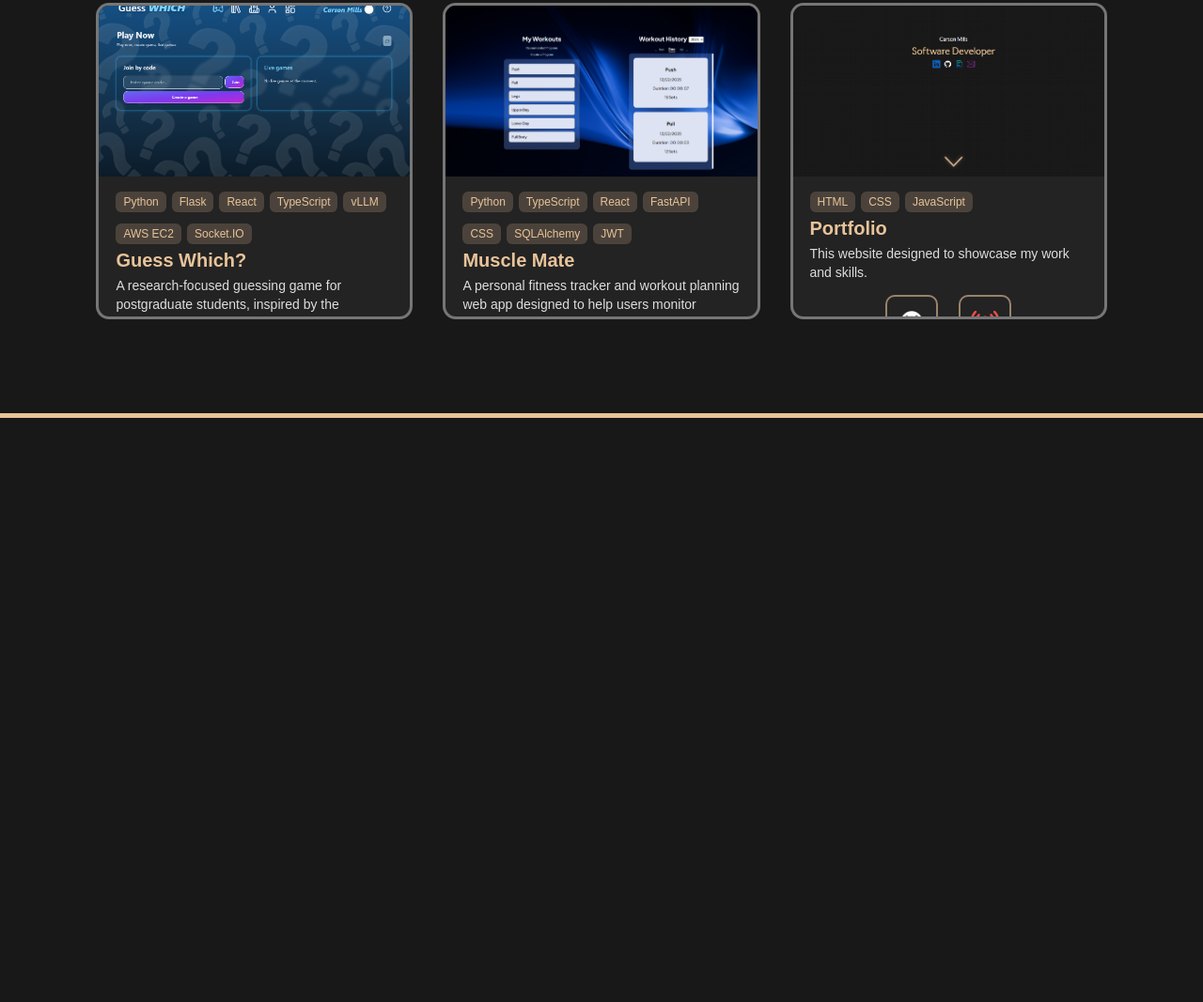
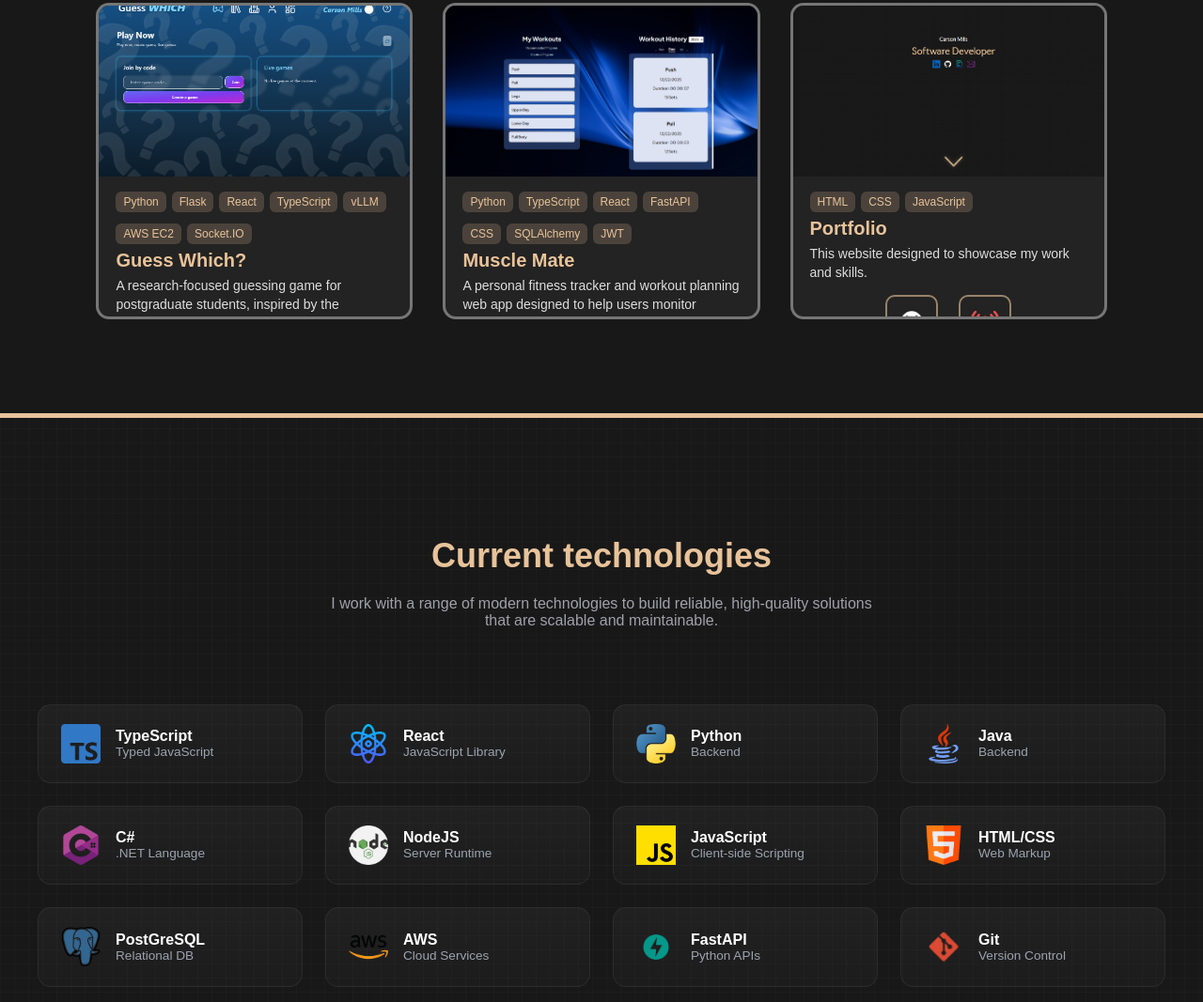
Before and after one commit to cmil394/dev-portfolio, a plain HTML site: page index.html in a window 1280 px wide. Shown: the part 1029-2096 px from the top of the page at 94% size. Before the commit the page ends 1474 px from the top, so only its background shows below. Drawn offline with Linux system fonts and the light colour scheme; a web font is replaced by a local one.

Commit message:
Skills section

```diff
--- a/index.html
+++ b/index.html
@@ -63,7 +63,7 @@
     </section>
 
     <section id="projects" class="projects">
-      <h2 class="section-title">Projects</h2>
+      <h2 class="section-title-projects">Projects</h2>
 
       <div class="projects-grid">
         <div class="project-card">
@@ -170,5 +170,112 @@
         </div>
       </div>
     </section>
+    <section class="skills">
+      <div class="skills-header">
+        <h2 class="section-title-skills">Current technologies</h2>
+        <p class="section-subtitle">
+          I work with a range of modern technologies to build reliable,
+          high-quality solutions that are scalable and maintainable.
+        </p>
+      </div>
+
+      <div class="skills-grid">
+        <div class="skill-card">
+          <img src="assests/images/skills/typescript.png" alt="TypeScript" />
+          <div>
+            <h3>TypeScript</h3>
+            <p>Typed JavaScript</p>
+          </div>
+        </div>
+
+        <div class="skill-card">
+          <img src="assests/images/skills/react.png" alt="React" />
+          <div>
+            <h3>React</h3>
+            <p>JavaScript Library</p>
+          </div>
+        </div>
+
+        <div class="skill-card">
+          <img src="assests/images/skills/python.png" alt="Python" />
+          <div>
+            <h3>Python</h3>
+            <p>Backend</p>
+          </div>
+        </div>
+
+        <div class="skill-card">
+          <img src="assests/images/skills/java.png" alt="Java" />
+          <div>
+            <h3>Java</h3>
+            <p>Backend</p>
+          </div>
+        </div>
+
+        <div class="skill-card">
+          <img src="assests/images/skills/csharp.png" alt="C#" />
+          <div>
+            <h3>C#</h3>
+            <p>.NET Language</p>
+          </div>
+        </div>
+
+        <div class="skill-card">
+          <img src="assests/images/skills/nodejs.png" alt="NodeJS" />
+          <div>
+            <h3>NodeJS</h3>
+            <p>Server Runtime</p>
+          </div>
+        </div>
+
+        <div class="skill-card">
+          <img src="assests/images/skills/js.png" alt="JavaScript" />
+          <div>
+            <h3>JavaScript</h3>
+            <p>Client-side Scripting</p>
+          </div>
+        </div>
+
+        <div class="skill-card">
+          <img src="assests/images/skills/html.png" alt="HTML/CSS" />
+          <div>
+            <h3>HTML/CSS</h3>
+            <p>Web Markup</p>
+          </div>
+        </div>
+
+        <div class="skill-card">
+          <img src="assests/images/skills/postgre.png" alt="PostgreSQL" />
+          <div>
+            <h3>PostGreSQL</h3>
+            <p>Relational DB</p>
+          </div>
+        </div>
+
+        <div class="skill-card">
+          <img src="assests/images/skills/aws.png" alt="AWS" />
+          <div>
+            <h3>AWS</h3>
+            <p>Cloud Services</p>
+          </div>
+        </div>
+
+        <div class="skill-card">
+          <img src="assests/images/skills/fastapi.png" alt="FastAPI" />
+          <div>
+            <h3>FastAPI</h3>
+            <p>Python APIs</p>
+          </div>
+        </div>
+
+        <div class="skill-card">
+          <img src="assests/images/skills/git.png" alt="Git" />
+          <div>
+            <h3>Git</h3>
+            <p>Version Control</p>
+          </div>
+        </div>
+      </div>
+    </section>
   </body>
 </html>
--- a/styles.css
+++ b/styles.css
@@ -100,7 +100,7 @@ body {
   border-bottom: 5px solid #E8C39A;
 }
 
-.section-title {
+.section-title-projects {
   font-size: 36px;
   margin-bottom: 55px;
   color: #E8C39A;
@@ -241,3 +241,80 @@ body {
 .icon-button:active {
   transform: translateY(0);
 }
+
+/* Skills Section */
+
+.skills {
+  padding: 6rem 2rem;
+  max-width: 1200px;
+  margin: 0 auto;
+}
+
+.section-title-skills {
+  font-size: 36px;
+  margin-bottom: 5px;
+  color: #E8C39A;
+  display: flex;
+  justify-content: center;
+}
+
+
+.skills-header {
+  display: flex;
+  flex-direction: column;
+  align-items: center;
+  margin-bottom: 4rem;
+}
+
+.section-subtitle {
+  color: #a1a1aa;
+  max-width: 600px;
+  text-align: center;
+}
+
+.skills-grid {
+  display: grid;
+  grid-template-columns: repeat(auto-fit, minmax(260px, 1fr));
+  gap: 1.5rem;
+}
+
+.skill-card {
+  display: flex;
+  align-items: center;
+  gap: 1rem;
+  padding: 1.25rem 1.5rem;
+  background: linear-gradient(
+    180deg,
+    rgba(255, 255, 255, 0.04),
+    rgba(255, 255, 255, 0.02)
+  );
+  border-radius: 14px;
+  border: 1px solid rgba(255, 255, 255, 0.06);
+  transition: transform 0.2s ease, border 0.2s ease;
+}
+
+.skill-card:hover {
+  transform: translateY(-4px);
+  border-color: rgba(255, 255, 255, 0.15);
+}
+
+.skill-card img {
+  width: 42px;
+  height: auto;
+}
+
+.skill-card:nth-child(11) img,
+.skill-card:nth-child(12) img {
+  transform: scale(1.55);
+}
+
+.skill-card h3 {
+  font-size: 1rem;
+  margin: 0;
+}
+
+.skill-card p {
+  margin: 0;
+  font-size: 0.85rem;
+  color: #9ca3af;
+}
```
Also changed, not shown: assests/images/skills/aws.png (added), assests/images/skills/csharp.png (added), assests/images/skills/fastAPI.png (added), assests/images/skills/git.png (added), assests/images/skills/html.png (added), assests/images/skills/java.png (added), assests/images/skills/js.png (added), assests/images/skills/nodejs.png (added), assests/images/skills/postgre.png (added), assests/images/skills/python.png (added), assests/images/skills/react.png (added), assests/images/skills/typescript.png (added).
